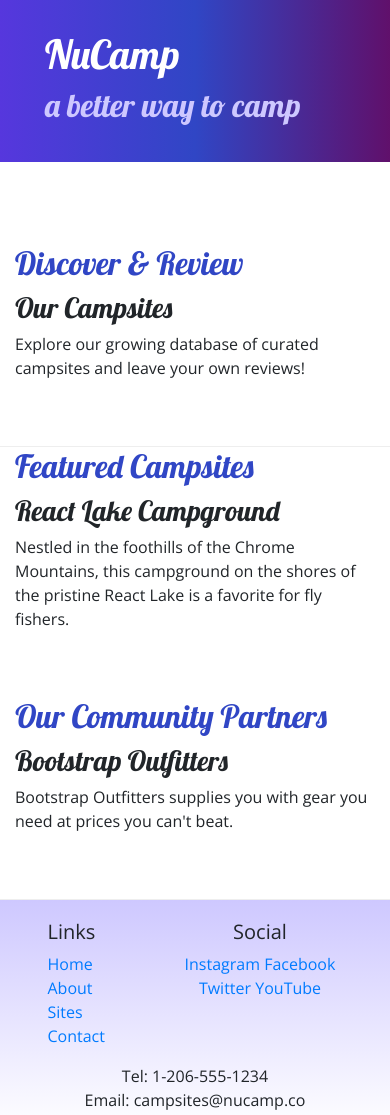
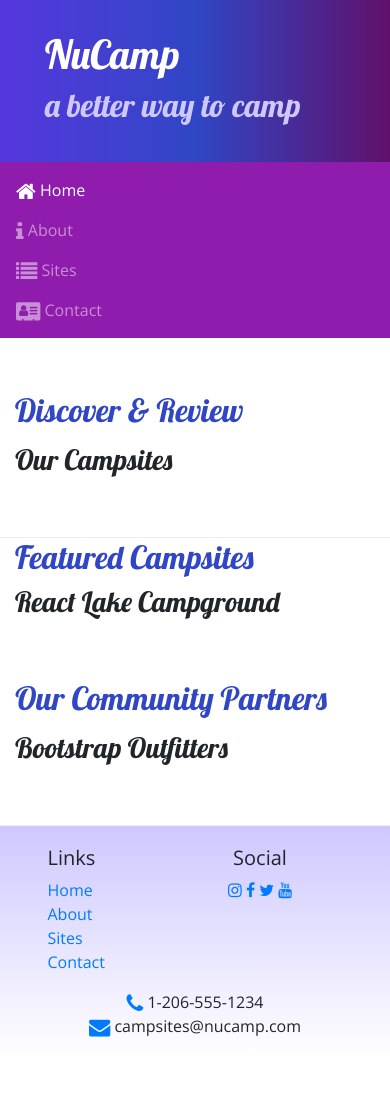
Before and after one commit to FreddieGray87/NuCamp-Project, a website: page index.html in a window 390 px wide. After the commit the page ends 1058 px from the top, so only its background shows below. Drawn offline with nearby package versions, Linux system fonts and the light colour scheme.

Commit message:
navbar add

```diff
--- a/css/styles.css
+++ b/css/styles.css
@@ -1,5 +1,9 @@
 body {
     font-family: "Open Sans", sans-serif;
+}
+
+.navbar {
+    background-color: #901CAD;
 }
 
 h1,
@@ -25,6 +29,11 @@ footer {
     padding: 30px;
     background-image: linear-gradient(to right, #5637DD, #3046C5, #60106B);
     color: white;
+    margin: 0;
+}
+
+.navbar {
+    background-color: #901CAD;
 }
 
 .row-content {
--- a/index.html
+++ b/index.html
@@ -10,6 +10,7 @@
     <link rel="stylesheet" href="node_modules/bootstrap/dist/css/bootstrap.min.css" />
 
     <!-- Additional CSS must be placed after Bootstrap CSS -->
+    <link rel="stylesheet" href="node_modules/font-awesome/css/font-awesome.min.css" />
     <link rel="stylesheet" href="https://fonts.googleapis.com/css?family=Lobster|Open+Sans" />
     <link rel="stylesheet" href="css/styles.css" />
 
@@ -17,7 +18,6 @@
 </head>
 
 <body>
-
     <header class="jumbotron jumbotron-fluid">
         <div class="container">
             <div class="row">
@@ -28,6 +28,16 @@
             </div>
         </div>
     </header>
+    <nav class="navbar navbar-expand-sm navbar-dark sticky-top">
+        <div class="container">
+                    <ul class="navbar-nav">
+                            <li class="nav-item active"><a class="nav-link" href="#"><i class="fa fa-home fa-lg"></i> Home</a></li>
+                            <li class="nav-item"><a class="nav-link" href="aboutus.html"><i class="fa fa-info fa-lg"></i> About</a></li>
+                            <li class="nav-item"><a class="nav-link" href="#"><i class="fa fa-list fa-lg"></i> Sites</a></li>
+                            <li class="nav-item"><a class="nav-link" href="#"><i class="fa fa-address-card fa-lg"></i> Contact</a></li>
+                </ul>
+            </div>
+        </nav>
 
     <div class="container">
         <div class="row row-content align-items-center">
@@ -36,7 +46,7 @@
             </div>
             <div class="col">
         <h3>Our Campsites</h3>
-        <p>Explore our growing database of curated campsites and leave your own reviews!</p>
+        <p class="d-none d-sm-block">Explore our growing database of curated campsites and leave your own reviews!</p>
     </div>
     </div>
 
@@ -46,7 +56,7 @@
         </div>
         <div class="col">
             <h3>React Lake Campground</h3>
-            <p>Nestled in the foothills of the Chrome Mountains, this campground on the shores of the pristine React Lake is a favorite for fly fishers.</p>
+            <p class="d-none d-sm-block">Nestled in the foothills of the Chrome Mountains, this campground on the shores of the pristine React Lake is a favorite for fly fishers.</p>
         </div>
     </div>
 
@@ -56,32 +66,32 @@
         </div>
         <div class="col">
             <h3>Bootstrap Outfitters</h3>
-            <p>Bootstrap Outfitters supplies you with gear you need at prices you can't beat.</p>
+            <p class="d-none d-sm-block">Bootstrap Outfitters supplies you with gear you need at prices you can't beat.</p>
         </div>
 </div>
 </div>
-    <footer>
+    <footer class="site-footer">
         <div class="container">
             <div class="row">
                 <div class="col-4 col-sm-2 offset-1">
             <h5>Links</h5>
             <ul class="list-unstyled">
                 <li><a href="#">Home</a></li>
-                <li><a href="#">About</a></li>
+                <li><a href="aboutus.html">About</a></li>
                 <li><a href="#">Sites</a></li>
                 <li><a href="#">Contact</a></li>
             </ul>
         </div>
                 <div class="col-6 col-sm-5 text-center">
                     <h5>Social</h5>
-                    <a href="http://instagram.com/">Instagram</a>
-                    <a href="http://facebook.com/">Facebook</a>
-                    <a href="http://twitter.com/">Twitter</a>
-                    <a href="http://youtube.com/">YouTube</a>
+                    <a href="http://instagram.com/"><i class="fa fa-instagram"></i></a>
+                    <a href="http://facebook.com/"><i class="fa fa-facebook"></i></a>
+                    <a href="http://twitter.com/"><i class="fa fa-twitter"></i></a>
+                    <a href="http://youtube.com/"><i class="fa fa-youtube"></i></a>
                 </div>
                 <div class="col-sm-4 text-center">
-                    Tel: 1-206-555-1234<br />
-                    Email: campsites@nucamp.co
+                        <i class="fa fa-phone fa-lg text-primary"></i> 1-206-555-1234<br />
+                        <i class="fa fa-envelope fa-lg text-primary"></i> campsites@nucamp.com
                 </div>
             </div>
         </div>
@@ -91,6 +101,7 @@
     <script src="node_modules/jquery/dist/jquery.slim.min.js"></script>
     <script src="node_modules/popper.js/dist/umd/popper.min.js"></script>
     <script src="node_modules/bootstrap/dist/js/bootstrap.min.js"></script>
+    <script src="/script.js"></script>
 
 </body>
 
--- a/package.json
+++ b/package.json
@@ -15,6 +15,7 @@
   },
   "dependencies": {
     "bootstrap": "^4.0.0",
+    "font-awesome": "^4.7.0",
     "jquery": "^3.3.1",
     "popper.js": "^1.12.9"
   }
--- /dev/null
+++ b/script.js
@@ -0,0 +1,7 @@
+$(document).ready(function () {
+    $("button").click(function () {
+        $("p").hide();
+    });
+});
+
+/* <button class="btn btn-warning"type="submit">Click me!</button> */
```
Also changed, not shown: aboutus.html (+19 -5 lines), 2 other files.
